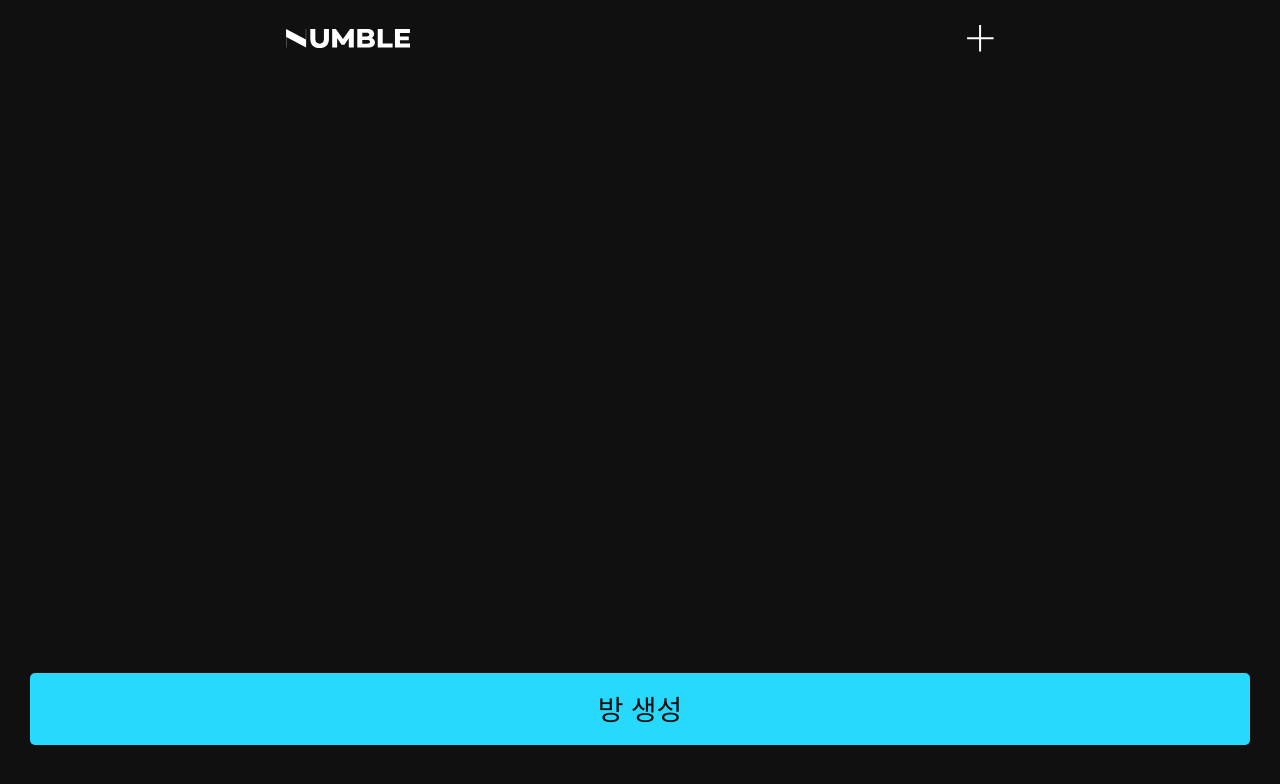
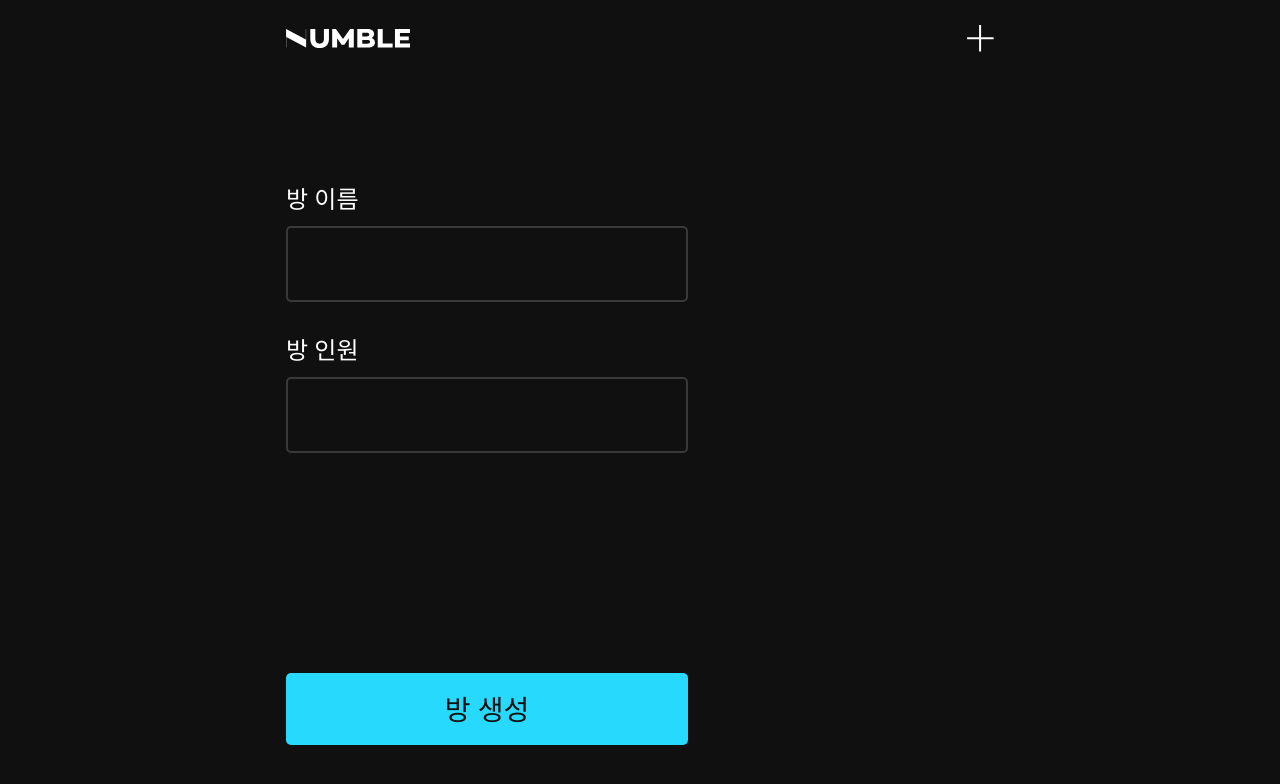
Before and after one commit to choi-sus/next-ai-chat, a Next.js app: page /main in a window 1280 px wide. Both pictures are taken after a click on the element 980 px from the left and 38 px from the top of the page. Shown: the top 784 px of the page. Built offline with nearby package versions, Linux system fonts and the light colour scheme.

Commit message:
[Feat] : indexedDB custom hook 추가 - 채팅방 리스트 관련 indexedDB 기능 custom hook으로 추가함

```diff
--- a/src/app.features/main/components/ChatListForm.tsx
+++ b/src/app.features/main/components/ChatListForm.tsx
@@ -9,6 +9,7 @@ interface ChatListForm extends React.FormHTMLAttributes<HTMLFormElement> {
   peopleNum: string;
   onChangePeopleNum: (e: React.ChangeEvent<HTMLInputElement>) => void;
   createForm?: boolean;
+  useAddRoom: (e: React.FormEvent<HTMLFormElement>) => void;
 }
 
 const ChatListForm = ({
@@ -17,12 +18,12 @@ const ChatListForm = ({
   onChangeRoomName,
   peopleNum,
   onChangePeopleNum,
-  createForm,
+  useAddRoom,
 }: ChatListForm) => {
   return (
-    <form className="absolute bottom-0 left-0 w-full px-30">
-      <div className={`${createForm ? 'block' : 'hidden'}`}>
+    <form onSubmit={useAddRoom}>
       <ElInput
+        margin="mb-20"
         title="방 이름"
         value={roomName}
         _onChange={onChangeRoomName}
@@ -32,7 +33,6 @@ const ChatListForm = ({
         value={peopleNum}
         _onChange={onChangePeopleNum}
       />
-      </div>
       {children}
     </form>
   );
--- a/src/app.features/main/components/Modal.tsx
+++ b/src/app.features/main/components/Modal.tsx
@@ -1,7 +1,28 @@
-import { ElButton, ElInput } from '@/components';
+import ChatListForm from './ChatListForm';
 
-const Modal = () => {
-  return <form></form>;
+interface ModalProps extends React.FormHTMLAttributes<HTMLFormElement> {
+  children: React.ReactNode;
+  roomName: string;
+  onChangeRoomName: (e: React.ChangeEvent<HTMLInputElement>) => void;
+  peopleNum: string;
+  onChangePeopleNum: (e: React.ChangeEvent<HTMLInputElement>) => void;
+  createForm?: boolean;
+  isModal: string;
+  useAddRoom: (e: React.FormEvent<HTMLFormElement>) => void;
+}
+
+const Modal = (props: ModalProps) => {
+  return (
+    <div
+      className={`${
+        props.isModal === 'add' ? 'h-full' : 'absolute bg-bgInner'
+      }`}
+    >
+      <div className={`${props.isModal === 'add' ? 'bottom-0' : ''} absolute`}>
+        <ChatListForm {...props} />
+      </div>
+    </div>
+  );
 };
 
 export default Modal;
--- a/src/app.features/main/screen/ScreenMain.tsx
+++ b/src/app.features/main/screen/ScreenMain.tsx
@@ -1,40 +1,64 @@
 'use client';
 
-import React, { useContext, useState } from 'react';
+import React, { useContext } from 'react';
 
 import { ElButton } from '@/components';
+import useIndexedDB from '@/hooks/useIndexedDB';
 import useInput from '@/hooks/useInput';
 import { ModalContext } from '@/layout/screen/ScreenLayout';
 
 import { Modal } from '../components';
-import ChatListForm from '../components/ChatListForm';
 
 const ScreenMain = () => {
-  const { isModal } = useContext(ModalContext);
-  const [createForm, setCreateForm] = useState(false);
+  const { isModal, openModal, closeModal } = useContext(ModalContext);
   const [roomName, onChangeRoomName] = useInput('');
   const [peopleNum, onChangePeopleNum] = useInput('');
 
-  const showCreateForm = () => {
-    setCreateForm(true);
-  };
+  const { roomList, handleAddRoom, handleDeleteRoom } = useIndexedDB('rooms');
 
   const props = {
     roomName,
     onChangeRoomName,
     peopleNum,
     onChangePeopleNum,
-    createForm,
+    isModal,
+    useAddRoom: (e: React.FormEvent<HTMLFormElement>) => {
+      e.preventDefault();
+      handleAddRoom({ roomName, peopleNum });
+      closeModal();
+    },
   };
 
   return (
     <React.Fragment>
-      <ChatListForm {...props}>
-        <ElButton type="button" margin="mb-55" _onClick={showCreateForm}>
-          방 생성
-        </ElButton>
-      </ChatListForm>
-      {isModal && <Modal />}
+      {roomList?.map((el, i) => {
+        return (
+          <div key={i}>
+            <h4>{el.roomName}</h4>
+            <ElButton type="button" margin="" onClick={() => openModal('edit')}>
+              수정
+            </ElButton>
+          </div>
+        );
+      })}
+      {isModal && (
+        <Modal {...props}>
+          {isModal === 'add' ? (
+            <ElButton type="submit" margin="mb-55 mt-220">
+              방 생성
+            </ElButton>
+          ) : (
+            <>
+              <ElButton type="submit" margin="">
+                삭제
+              </ElButton>
+              <ElButton type="submit" margin="">
+                수정
+              </ElButton>
+            </>
+          )}
+        </Modal>
+      )}
     </React.Fragment>
   );
 };
--- a/src/components/input/ElInput.tsx
+++ b/src/components/input/ElInput.tsx
@@ -1,13 +1,20 @@
 interface ElInputProps extends React.InputHTMLAttributes<HTMLInputElement> {
+  margin?: string;
   title: string;
   value: string;
   _onChange: (e: React.ChangeEvent<HTMLInputElement>) => void;
   _onKeyPress?: (e: React.KeyboardEvent<HTMLInputElement>) => void;
 }
 
-const ElInput = ({ title, value, _onChange, _onKeyPress }: ElInputProps) => {
+const ElInput = ({
+  margin,
+  title,
+  value,
+  _onChange,
+  _onKeyPress,
+}: ElInputProps) => {
   return (
-    <div>
+    <div className={`${margin}`}>
       <label className="block text-24 leading-55 text-white">{title}</label>
       <input
         className="w-full rounded-5 border-2 border-notFocus  bg-bgDefault px-25 text-24 leading-72 text-white focus:border-white focus:outline-none"
--- /dev/null
+++ b/src/hooks/useIndexedDB.ts
@@ -0,0 +1,125 @@
+'use client';
+
+import { useEffect, useState } from 'react';
+
+interface RoomState {
+  id: number;
+  roomName: string;
+  peopleNum: string;
+}
+
+const useIndexedDB = (storeName: string) => {
+  const [roomList, setRoomList] = useState<RoomState[]>([]);
+
+  useEffect(() => {
+    const openRequest = window.indexedDB.open('chat_database', 1);
+
+    openRequest.onerror = (event: Event) => {
+      console.error('indexedDB error: ', event);
+    };
+
+    openRequest.onupgradeneeded = (event: Event) => {
+      const db = (event.target as IDBRequest).result;
+
+      const roomStore = db.createObjectStore('rooms', {
+        keyPath: 'id',
+        autoIncrement: true,
+      });
+
+      roomStore.createIndex('roomName', 'roomName', { unique: true });
+      roomStore.createIndex('peopleNum', 'peopleNum');
+    };
+
+    openRequest.onsuccess = (event: Event) => {
+      console.info('database open success!');
+
+      const db = (event.target as IDBRequest).result;
+
+      const store = db
+        .transaction(storeName, 'readonly')
+        .objectStore(storeName);
+
+      store.getAll().onsuccess = (event: Event) => {
+        setRoomList((event.target as IDBRequest).result);
+      };
+    };
+  }, [storeName]);
+
+  const handleAddRoom = (newData: { roomName: string; peopleNum: string }) => {
+    const openRequest = window.indexedDB.open('chat_database', 1);
+
+    openRequest.onerror = (event: Event) => {
+      console.error('indexedDB error: ', event);
+    };
+
+    openRequest.onsuccess = (event: Event) => {
+      console.info('database open success!');
+
+      const db = (event.target as IDBRequest).result;
+      const store = db
+        .transaction(storeName, 'readwrite')
+        .objectStore(storeName);
+
+      const request = store.add(newData);
+
+      request.onsuccess = () => {
+        console.log('Data added:', newData);
+
+        const objectStore = db
+          .transaction(storeName, 'readonly')
+          .objectStore(storeName);
+
+        objectStore.getAll().onsuccess = (event: Event) => {
+          setRoomList((event.target as IDBRequest).result);
+        };
+      };
+
+      request.onerror = (event: Event) => {
+        console.error('Error adding data:', event);
+      };
+    };
+  };
+
+  const handleDeleteRoom = (id: number) => {
+    const openRequest = window.indexedDB.open('chat_database', 1);
+
+    openRequest.onerror = (event: Event) => {
+      console.error('indexedDB error: ', event);
+    };
+
+    openRequest.onsuccess = (event: Event) => {
+      console.info('database open success!');
+
+      const db = (event.target as IDBRequest).result;
+      const store = db
+        .transaction(storeName, 'readwrite')
+        .objectStore(storeName);
+
+      const request = store.delete(id);
+
+      request.onsuccess = () => {
+        console.log('Data deleted:', id);
+
+        const objectStore = db
+          .transaction(storeName, 'readonly')
+          .objectStore(storeName);
+
+        objectStore.getAll().onsuccess = (event: Event) => {
+          setRoomList((event.target as IDBRequest).result);
+        };
+      };
+
+      request.onerror = (event: Event) => {
+        console.error('Error deleting data:', event);
+      };
+    };
+  };
+
+  return {
+    roomList,
+    handleAddRoom,
+    handleDeleteRoom,
+  };
+};
+
+export default useIndexedDB;
--- a/src/layout/components/header/Header.tsx
+++ b/src/layout/components/header/Header.tsx
@@ -22,7 +22,9 @@ const Header = ({ pathname }: { pathname: string }) => {
       </div>
 
       {SVG_COMPONENT_LIST[pathname][1] ? (
-        <div onClick={() => openModal()}>{SVG_COMPONENT_LIST[pathname][1]}</div>
+        <div onClick={() => openModal('add')}>
+          {SVG_COMPONENT_LIST[pathname][1]}
+        </div>
       ) : (
         <h2>타이틀</h2>
       )}
--- a/src/layout/screen/ScreenLayout.tsx
+++ b/src/layout/screen/ScreenLayout.tsx
@@ -7,22 +7,22 @@ import { useNavigation } from '@/hooks';
 import { Container, Header } from '../components';
 
 export const ModalContext = createContext({
-  isModal: false,
-  openModal: () => {},
+  isModal: '',
+  openModal: (value: string) => {},
   closeModal: () => {},
 });
 
 const ScreenLayout = ({ children }: { children: React.ReactNode }) => {
   const nav = useNavigation();
 
-  const [isModal, setIsModal] = useState<boolean>(false);
+  const [isModal, setIsModal] = useState<string>('');
 
-  const openModal = useCallback(() => {
-    setIsModal(true);
+  const openModal = useCallback((value: string) => {
+    setIsModal(value);
   }, []);
 
   const closeModal = useCallback(() => {
-    setIsModal(false);
+    setIsModal('');
   }, []);
 
   return (
--- a/tailwind.config.js
+++ b/tailwind.config.js
@@ -20,6 +20,7 @@ module.exports = {
         primary: '#26D9FD',
         bgDefault: '#101010',
         bgPaper: '#1F1F1F',
+        bgInner: '#0000008A',
         notFocus: '#393939',
       },
     },
```
Lines whose indentation alone changed are shown as unchanged.
